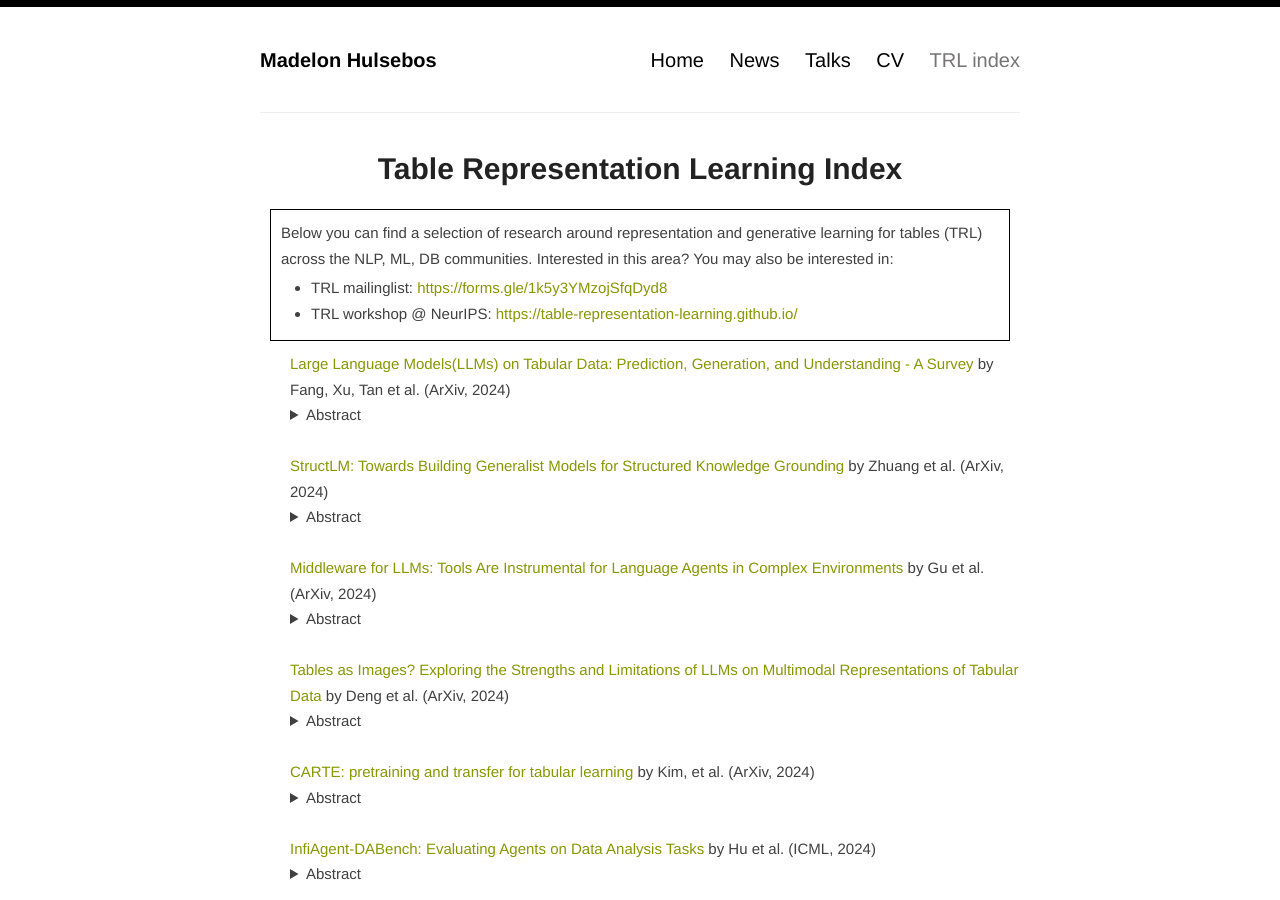
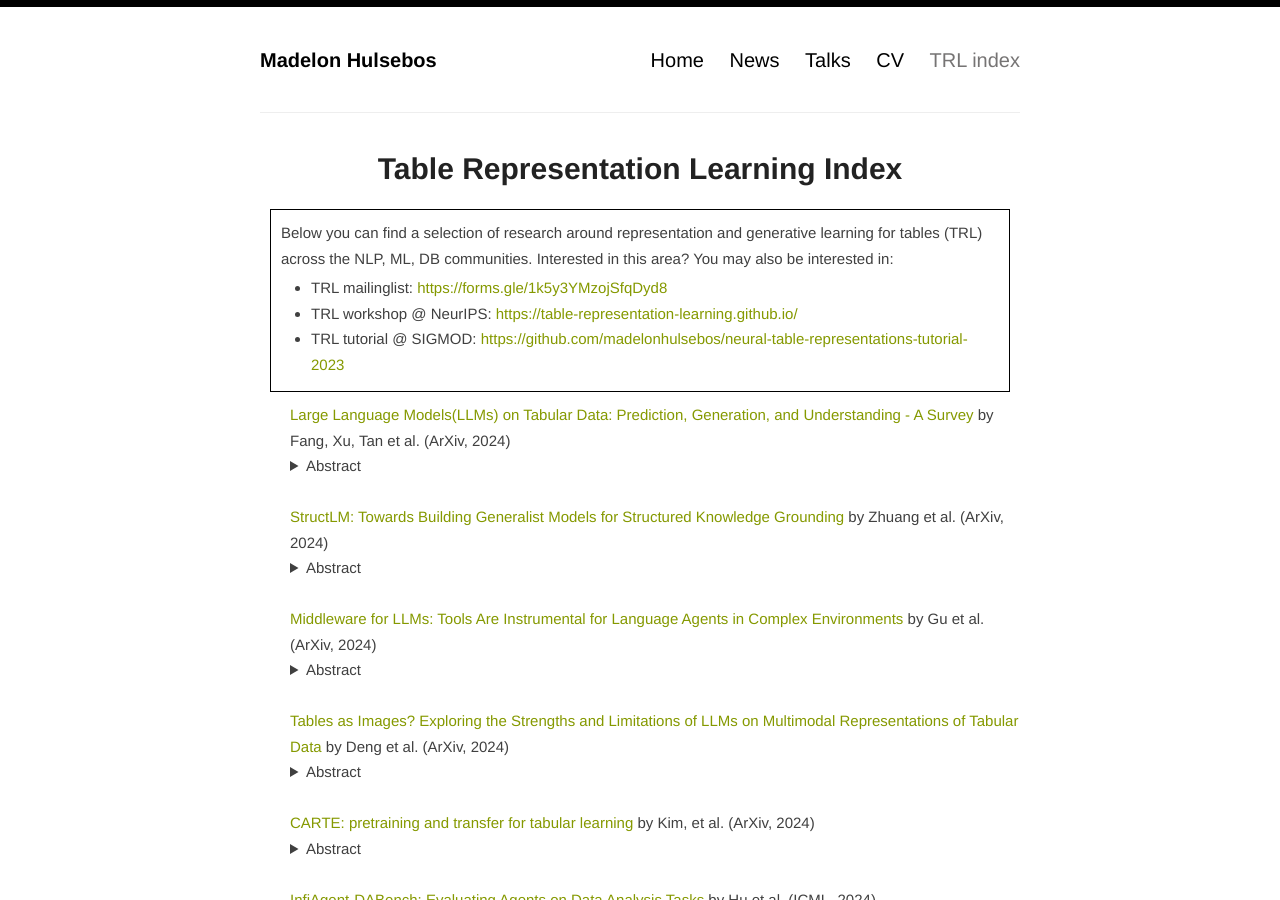
Before and after one commit to madelonhulsebos/madelonhulsebos.github.io, a Jekyll site: the page built from _pages/trl.html, in a window 1280 px wide and 900 px high. Built offline with Jekyll 4.4.1, drawn with Linux system fonts in a browser that asks for light colours.

Commit message:
add sigmod tutorial as resource

```diff
--- a/_pages/trl.html
+++ b/_pages/trl.html
@@ -9,6 +9,7 @@ Interested in this area? You may also be interested in:
 <ul>
 <li>TRL mailinglist: <a href="https://forms.gle/1k5y3YMzojSfqDyd8" target="blank">https://forms.gle/1k5y3YMzojSfqDyd8</a></li>
 <li>TRL workshop @ NeurIPS: <a href="https://table-representation-learning.github.io/" target="blank">https://table-representation-learning.github.io/</a></li>
+<li>TRL tutorial @ SIGMOD: <a href="https://github.com/madelonhulsebos/neural-table-representations-tutorial-2023" target="blank">https://github.com/madelonhulsebos/neural-table-representations-tutorial-2023</a></li>
 </ul>
 </div>
 
```
